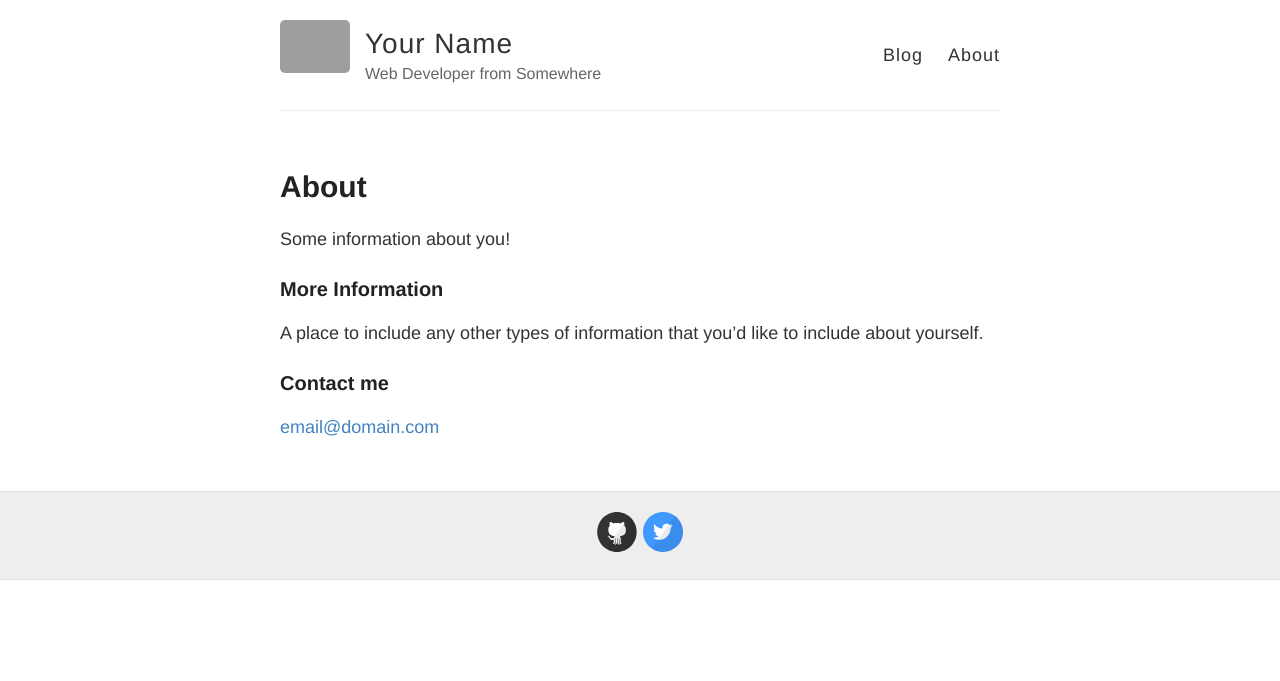
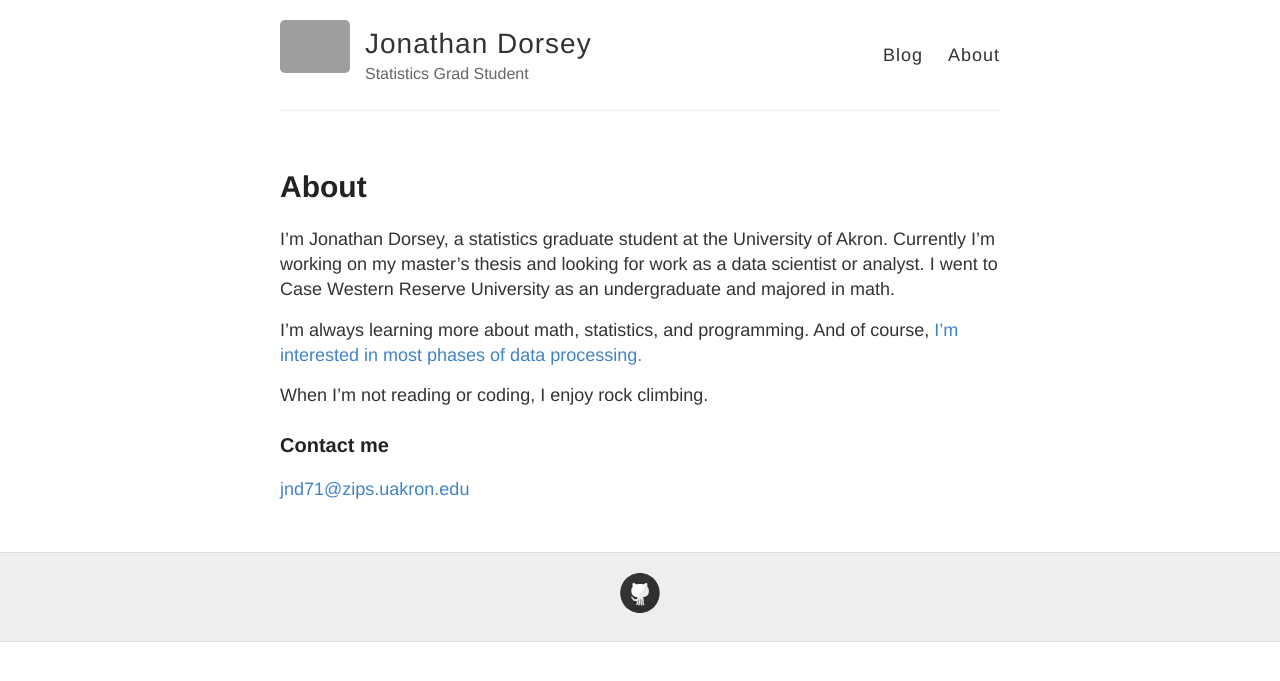
Before and after one commit to jnd18/jnd18.github.io, a Jekyll site: the page built from about.md, in a window 1280 px wide. Shown: the top 681 px of the page. Built offline with Jekyll 4.4.1, drawn with Linux system fonts in a browser that asks for light colours; grey boxes are pictures that could not be loaded.

Commit message:
Updated personal info

```diff
--- a/_config.yml
+++ b/_config.yml
@@ -3,10 +3,10 @@
 #
 
 # Name of your site (displayed in the header)
-name: Your Name
+name: Jonathan Dorsey
 
 # Short bio or description (displayed in the header)
-description: Web Developer from Somewhere
+description: Statistics Grad Student
 
 # URL of your avatar or profile pic (you could use your GitHub profile pic)
 avatar: https://raw.githubusercontent.com/barryclark/jekyll-now/master/images/jekyll-logo.png
@@ -21,12 +21,12 @@ footer-links:
   email:
   facebook:
   flickr:
-  github: barryclark/jekyll-now
+  github: jnd18
   instagram:
   linkedin:
   pinterest:
   rss: # just type anything here for a working RSS icon
-  twitter: jekyllrb
+  twitter:
   stackoverflow: # your stackoverflow profile, e.g. "users/50476/bart-kiers"
   youtube: # channel/<your_long_string> or user/<user-name>
   googleplus: # anything in your profile username that comes after plus.google.com/
@@ -41,7 +41,7 @@ google_analytics:
 
 # Your website URL (e.g. http://barryclark.github.io or http://www.barryclark.co)
 # Used for Sitemap.xml and your RSS feed
-url:
+url: http://jnd18.github.io
 
 # If you're hosting your site at a Project repository on GitHub pages
 # (http://yourusername.github.io/repository-name)
--- a/about.md
+++ b/about.md
@@ -4,12 +4,15 @@ title: About
 permalink: /about/
 ---
 
-Some information about you!
+I'm Jonathan Dorsey, a statistics graduate student at the University of Akron.
+Currently I'm working on my master's thesis and looking for work as a data scientist or analyst.
+I went to Case Western Reserve University as an undergraduate and majored in math.
 
-### More Information
+I'm always learning more about math, statistics, and programming.
+And of course, [I'm interested in most phases of data processing.](https://youtu.be/0bomkgXeDkE?t=213)
 
-A place to include any other types of information that you'd like to include about yourself.
+When I'm not reading or coding, I enjoy rock climbing.
 
 ### Contact me
 
-[email@domain.com](mailto:email@domain.com)
+[jnd71@zips.uakron.edu](mailto:jnd71@zips.uakron.edu)
```
